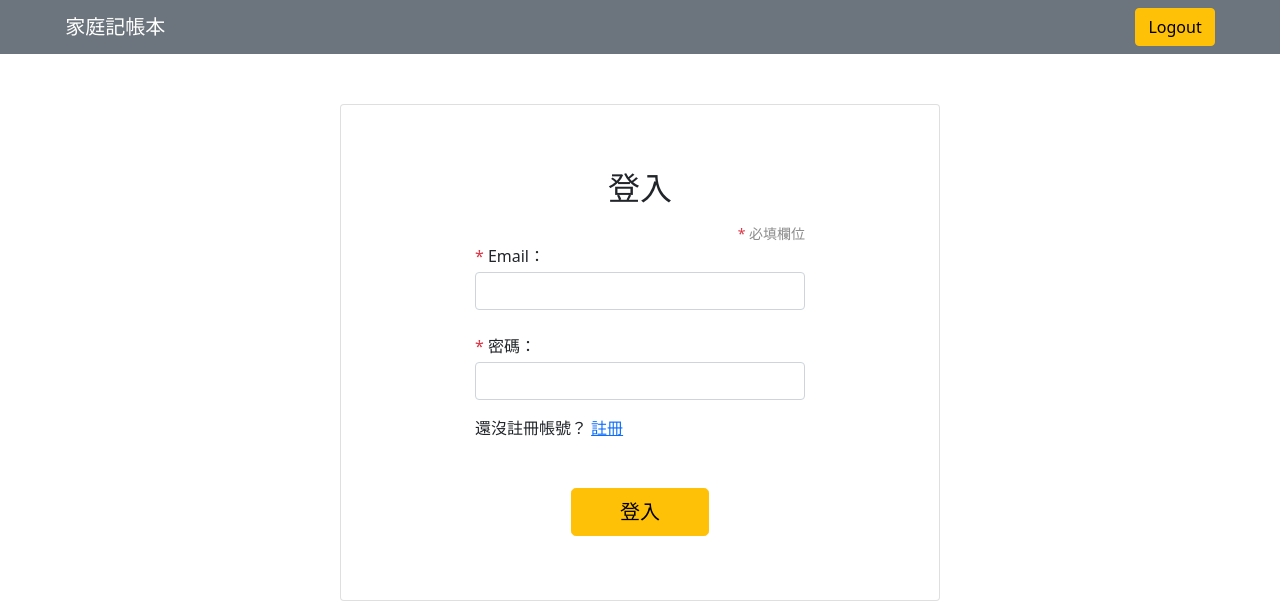
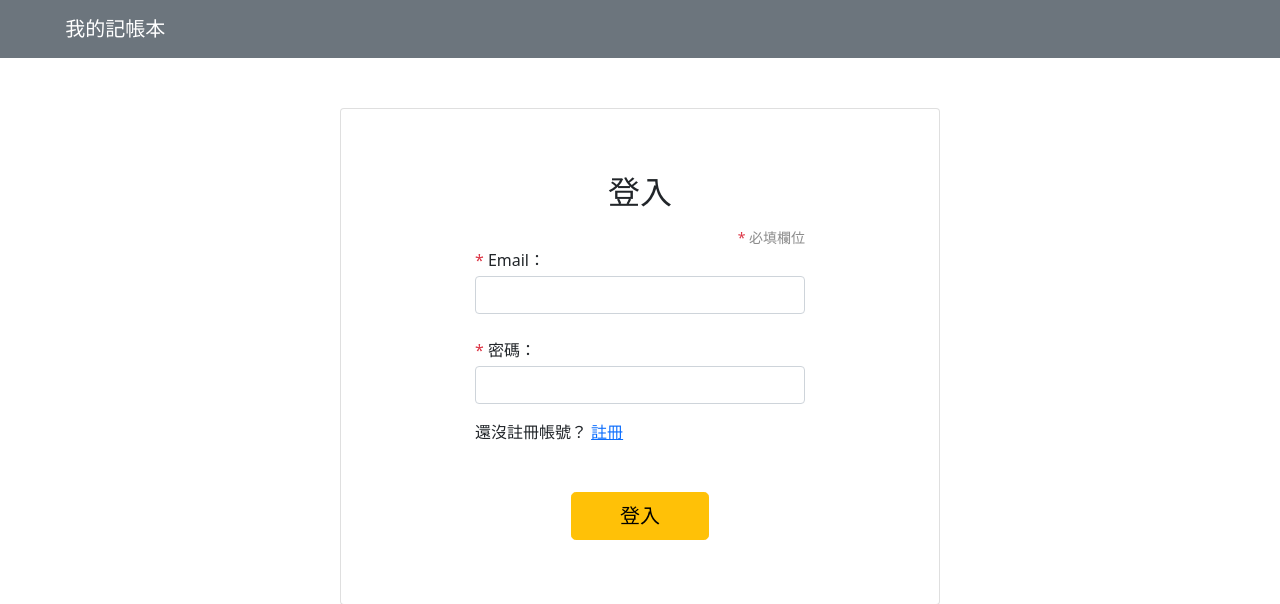
Before and after one commit to AngelaC123/expense-tracker, a Node server app: page /user/login in a window 1280 px wide. Shown: the top 604 px of the page. Run offline with Node 20, Linux system fonts and the light colour scheme; some libraries are stand-ins or nearby versions.

Commit message:
Add isAuthenticated to display different view templates

```diff
--- a/views/layouts/main.hbs
+++ b/views/layouts/main.hbs
@@ -16,12 +16,16 @@
 <body>
   <header>
     <nav class="navbar navbar-dark bg-secondary">
-
       <div class="container-fluid col-11">
-        <a href="/" class="navbar-brand h1 mb-0">家庭記帳本</a>
+        <a href="/" class="navbar-brand h1 my-1">
+          {{#if isAuthenticated}}
+          {{user.name}}
+          {{else}}我{{/if}}的記帳本
+        </a>
+        {{#if isAuthenticated}}
         <a href="/user/logout" class="btn btn-warning">Logout</a>
+        {{/if}}
       </div>
-
     </nav>
   </header>
 
```
